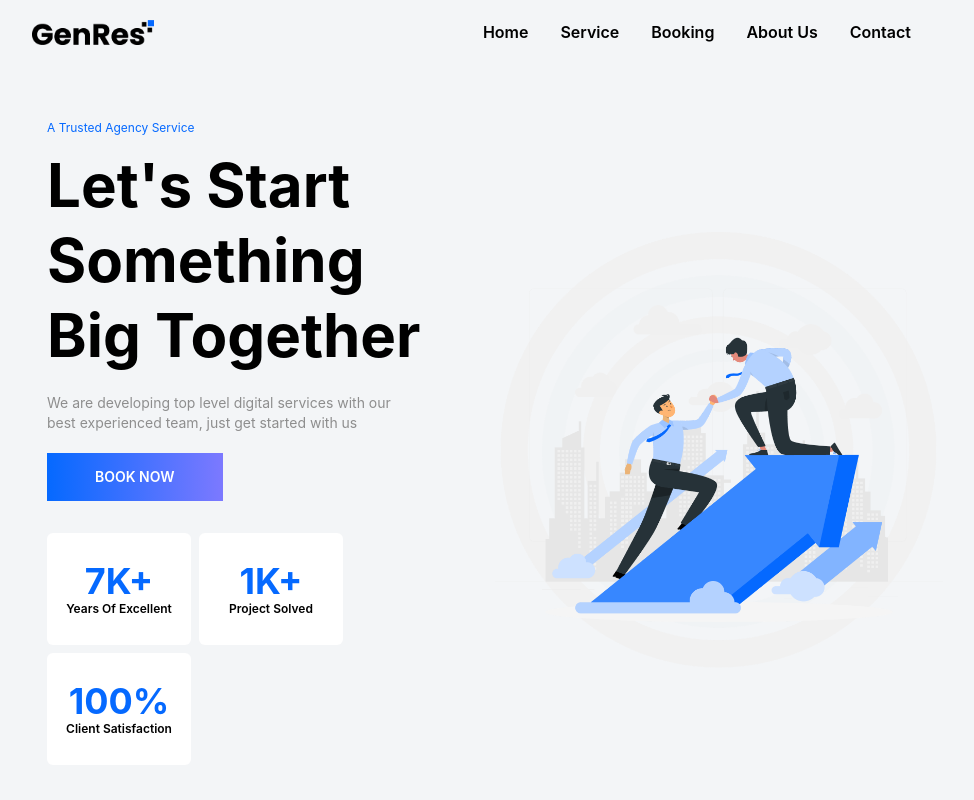
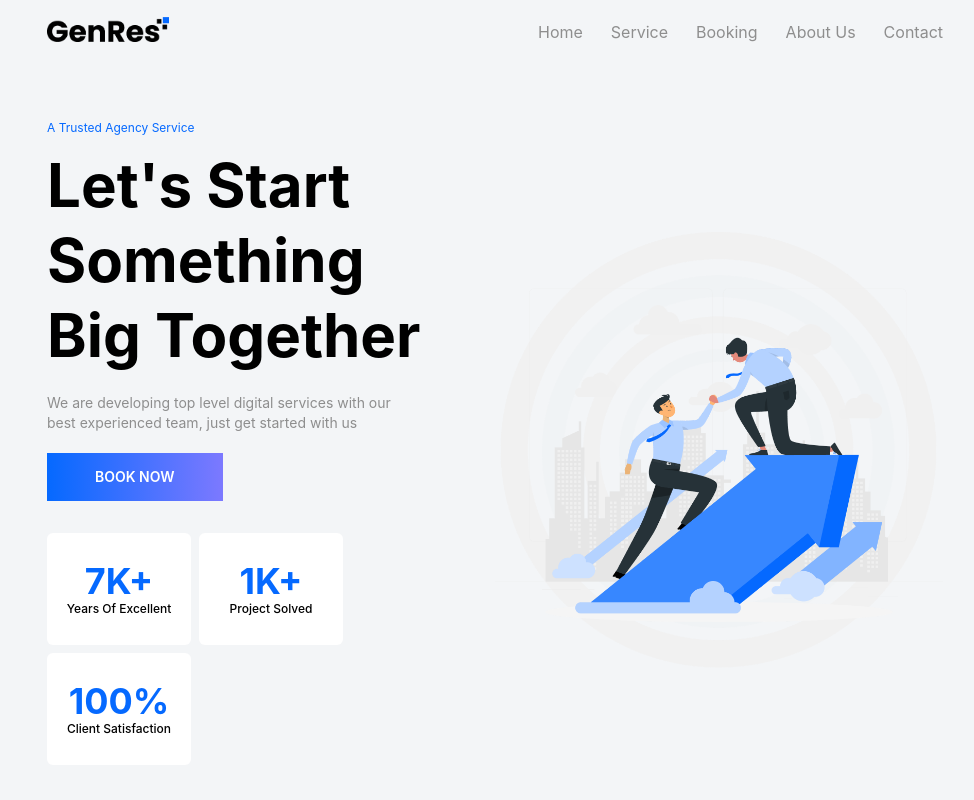
Before and after one commit to burhanuddinrabby/genres-agency, a Next.js app: page / in a window 1280 px wide. Shown: the top 800 px of the page, without its empty margins (145-1119 px from the left). Built offline with nearby package versions, Linux system fonts and the light colour scheme.

Commit message:
Fixed Navbar Styling

```diff
--- a/pages/Main/Banner.js
+++ b/pages/Main/Banner.js
@@ -35,10 +35,10 @@ const BannerComponent = () => {
                         {
                             success.map((item) => {
                                 return (
-                                    <div className="bg-white lg:py-7 py-2 mr-2 mb-2 w-36 rounded-md" key={item._id}>
+                                    <div className="bg-white lg:py-7 py-2 mr-2 mb-2 w-36 rounded-md cursor-pointer" key={item._id}>
                                         <div className="text-center">
                                             <h1 className="lg:text-4xl text-2xl text-primary font-bold">{item.status}</h1>
-                                            <p className="text-xs font-semibold text-black">{item.about}</p>
+                                            <p className="text-xs font-medium text-black">{item.about}</p>
                                         </div>
                                     </div>
                                 )
--- a/pages/Main/Testimonial.js
+++ b/pages/Main/Testimonial.js
@@ -77,7 +77,7 @@ const Testimonial = () => {
                         <Image src={man} alt='' />
                         <div className='col-span-5'>
                             <div className='p-12 bg-white rounded-r-md rounded-b-md'>
-                                <div className="mt-3 mb-8 text-sm text-[#777777] font-[400]">
+                                <div className="mt-3 mb-8">
                                     <Image src={quote} alt='' />
                                 </div>
                                 <p className='mb-6'>It is a long established fact that a reader will be distracted by the readable content of a page when looking at its layout It is a long established fact that a reader will be distracted by the readable content of a page when looking at its layout</p>
--- a/pages/Shared/Navbar.js
+++ b/pages/Shared/Navbar.js
@@ -4,15 +4,16 @@ import React from 'react';
 import logo from '../../public/image/logo.png';
 
 const Navbar = () => {
+    const menuItemStyle = 'text-[#8E8E8E] font-normal hover:bg-transparent hover:text-primary transition-all duration-300'
     const menuItems = <>
-        <li><Link href="/">Home</Link></li>
-        <li><Link href="/service">Service</Link></li>
-        <li><Link href="/booking">Booking</Link></li>
-        <li><Link href="/about">About Us</Link></li>
-        <li><Link href="/contact">Contact</Link></li>
+        <li className={menuItemStyle}><Link href="/">Home</Link></li>
+        <li className={menuItemStyle}><Link href="/service">Service</Link></li>
+        <li className={menuItemStyle}><Link href="/booking">Booking</Link></li>
+        <li className={menuItemStyle}><Link href="/about">About Us</Link></li>
+        <li className={menuItemStyle}><Link href="/contact">Contact</Link></li>
     </>
     return (
-        <div className="navbar text-black lg:min-w-7xl lg:px-52 lg:flex justify-between">
+        <div className="navbar text-black lg:min-w-7xl lg:px-48 lg:flex justify-between">
             <div className="navbar-center w-full flex justify-between">
                 <div className="dropdown md:hidden">
                     <label tabIndex="0" className="btn btn-ghost">
@@ -22,13 +23,13 @@ const Navbar = () => {
                         {menuItems}
                     </ul>
                 </div>
-                <span className='btn btn-ghost normal-case p-0 md:ml-[-32px]'>
+                <span className='cursor-pointer normal-case p-0'>
                     <Link href='/'>
                         <Image src={logo} alt='logo' width={122} height={25} />
                     </Link>
                 </span>
                 <div className="navbar-center hidden md:flex justify-evenly">
-                    <ul className="menu menu-horizontal p-0 font-semibold">
+                    <ul className="p-0 flex flex-row space-x-7">
                         {menuItems}
                     </ul>
                 </div>
```
Also changed, not shown: pages/Shared/Footer.js (line endings or trailing spaces).
